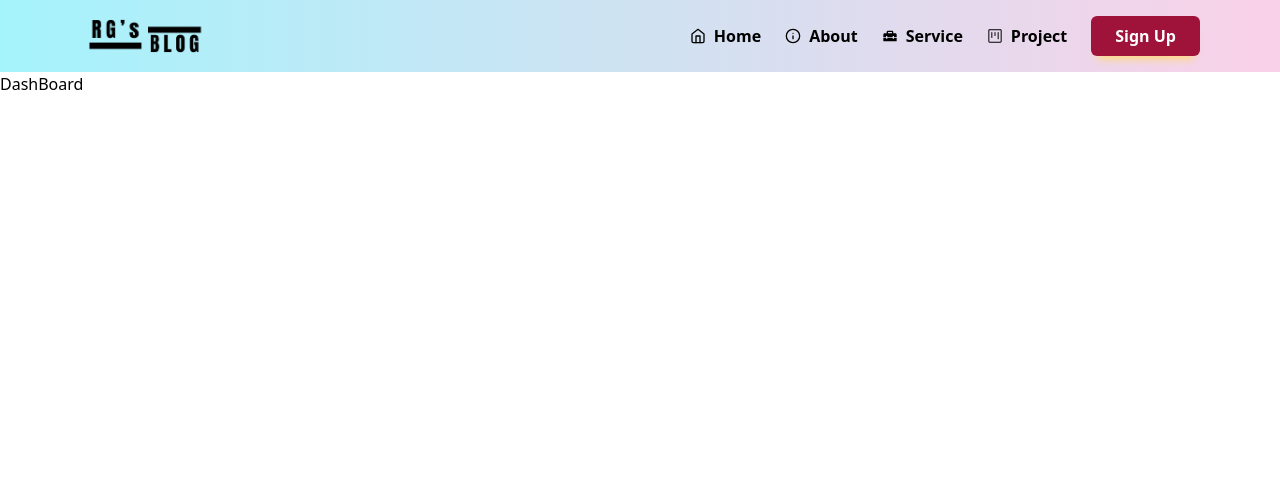
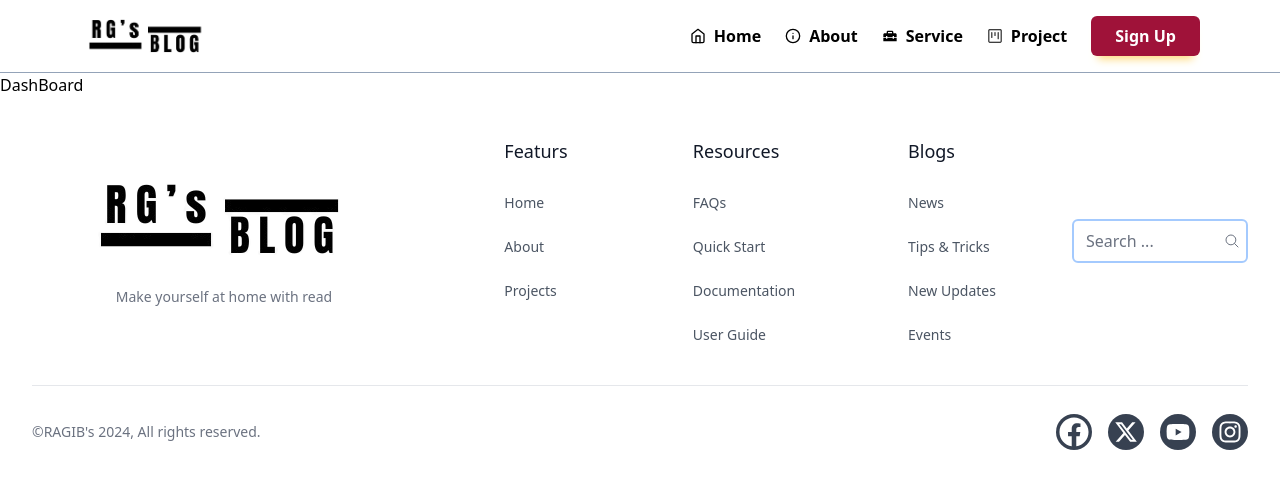
Before and after one commit to raghib01/Blog-project, a React (Vite) app in the folder Blog_frontend/: page /dashboard in a window 1280 px wide. Shown: the top 488 px of the page. Built offline with nearby package versions, Linux system fonts and the light colour scheme.

Commit message:
Add footer section

```diff
--- a/Blog_frontend/src/App.jsx
+++ b/Blog_frontend/src/App.jsx
@@ -7,7 +7,9 @@ import { Projects } from './Pages/Projects'
 import { DashBoard } from './Pages/DashBoard'
 import { SignIn } from './Pages/SignIn'
 import { SignUp } from './Pages/SignUp'
-import  Navbar  from './Components/Nav'
+import Navbar from './Components/Nav'
+import Foots  from './Components/Foots'
+
 
 export const App = () => {
   return (
@@ -22,6 +24,7 @@ export const App = () => {
         <Route path='/project' element={<Projects />} />
         <Route path='/dashboard' element={<DashBoard />} />
       </Routes>
+      <Foots/>
     </Router>
   )
 }
--- /dev/null
+++ b/Blog_frontend/src/Components/Foots.jsx
@@ -0,0 +1,84 @@
+import React from 'react'
+import { Link } from 'react-router-dom';
+import Logo from '../assets/Logo.png'
+import { FaXTwitter } from "react-icons/fa6";
+import { FaFacebook, FaYoutube, FaInstagram } from "react-icons/fa";
+import { IoSearchOutline } from "react-icons/io5";
+
+
+const Footer = () => {
+  return (
+    <footer class="w-full">
+    <div class="mx-auto max-w-7xl px-4 sm:px-6 lg:px-8">
+        {/* <!--Grid--> */}
+        <div class="grid grid-cols-2 sm:grid-cols-4 lg:grid-cols-6 gap-3 md:gap-8 py-10 max-sm:max-w-sm max-sm:mx-auto gap-y-8">
+            <div class="col-span-full lg:col-span-2 flex flex-col justify-center items-center lg:mt-10">
+                <Link to="/"  class="flex justify-center lg:justify-start ">
+                   <img src={Logo} alt="" />
+                </Link>
+                <p class="py-8 text-sm text-gray-500 lg:max-w-xs text-center lg:text-left">Make yourself at home with read </p>
+            </div>
+            {/* <!--End Col--> */}
+            <div class="lg:mx-auto text-left ">
+                <h4 class="text-lg text-gray-900 font-medium mb-7">Featurs</h4>
+                <ul class="text-sm  transition-all duration-500">
+                    <li class="mb-6"><Link to="/"  class="text-gray-600 hover:text-gray-900">Home</Link></li>
+                    <li class="mb-6"><Link to="/about"  class=" text-gray-600 hover:text-gray-900">About</Link></li>
+                    <li class="mb-6"><Link to='/project'  class=" text-gray-600 hover:text-gray-900">Projects</Link></li>
+                </ul>
+            </div>
+
+            {/* <!--End Col--> */}
+            <div class="lg:mx-auto text-left">
+                <h4 class="text-lg text-gray-900 font-medium mb-7">Resources</h4>
+                <ul class="text-sm  transition-all duration-500">
+                    <li class="mb-6"><a href="javascript:;"  class="text-gray-600 hover:text-gray-900">FAQs</a></li>
+                    <li class="mb-6"><a href="javascript:;"  class=" text-gray-600 hover:text-gray-900">Quick Start</a></li>
+                    <li class="mb-6"><a href="javascript:;"  class=" text-gray-600 hover:text-gray-900">Documentation</a></li>
+                    <li><a href="javascript:;"  class=" text-gray-600 hover:text-gray-900">User Guide</a></li>
+                </ul>
+            </div>
+            {/* <!--End Col--> */}
+            <div class="lg:mx-auto text-left">
+                <h4 class="text-lg text-gray-900 font-medium mb-7">Blogs</h4>
+                <ul class="text-sm  transition-all duration-500">
+                    <li class="mb-6"><a href="javascript:;"  class="text-gray-600 hover:text-gray-900">News</a></li>
+                    <li class="mb-6"><a href="javascript:;"  class=" text-gray-600 hover:text-gray-900">Tips & Tricks</a></li>
+                    <li class="mb-6"><a href="javascript:;"  class=" text-gray-600 hover:text-gray-900">New Updates</a></li>
+                    <li><a href="javascript:;"  class=" text-gray-600 hover:text-gray-900">Events</a></li>
+                </ul>
+            </div>
+                  {/* create search bar */
+                  }
+            <div className="relative flex justify-end items-center max-w-fit ">
+                <IoSearchOutline className='absolute text-1xl text-gray-500 mr-2' />
+                 <input type="text" placeholder='Search ...' className='w-full rounded-md border-2 border-blue-300 focus:bg-slate-100 focus:outline-sky-500'/>
+            </div>
+        </div>
+        <div class="py-7 border-t border-gray-200">
+            <div class="flex items-center justify-center flex-col lg:justify-between lg:flex-row">
+                <span class="text-sm text-gray-500 ">©<a href="https://www.facebook.com/ragib01">RAGIB's</a> 2024, All rights reserved.</span>
+                <div class="flex mt-4 space-x-4 sm:justify-center lg:mt-0 ">
+                    <Link to="https://www.facebook.com/ragib01"  class="w-9 h-9 rounded-full bg-gray-700 flex justify-center items-center hover:bg-indigo-600">
+                    <FaFacebook className='text-white text-3xl'/>
+                    </Link>
+                    <Link to="https://youtube.com" class="w-9 h-9 rounded-full bg-gray-700 flex justify-center items-center hover:bg-indigo-600">
+                    <FaXTwitter className='text-white text-2xl'/>
+                    </Link>
+                    <Link to="#"  class="w-9 h-9 rounded-full bg-gray-700 flex justify-center items-center hover:bg-indigo-600">
+                        <FaYoutube className='text-white text-2xl'/>
+
+                    </Link>
+                    <Link to="#"  class="w-9 h-9 rounded-full bg-gray-700 flex justify-center items-center hover:bg-indigo-600">
+                      <FaInstagram className='text-white text-2xl'/>
+                    </Link>
+                </div>
+            </div>
+        </div>
+    </div>
+</footer>
+
+  )
+}
+
+export default Footer;
--- a/Blog_frontend/src/Components/Nav.jsx
+++ b/Blog_frontend/src/Components/Nav.jsx
@@ -14,7 +14,8 @@ const Navbar = () => {
   };
 
   return (
-    <nav className="bg-gradient-to-l from-pink-200 to-cyan-200 py-4">
+    // sticky navbar for last items
+    <nav className="py-4 border-b-[1px] border-b-slate-400 bg-white sticky top-0 z-50">
       <div className="container mx-auto flex justify-between items-center">
         {/* Logo */}
         <Link to="/">
--- a/Blog_frontend/src/Pages/SignUp.jsx
+++ b/Blog_frontend/src/Pages/SignUp.jsx
@@ -43,7 +43,7 @@ export const SignUp = () => {
       //if all are ok so go to sign in page
       if (res.ok) {
         navigate('/sign-in', { replace: true });
-      };
+      }
     } catch (error) {
       //set clinet side error for user
       setErrorMessage(error.message);
@@ -100,7 +100,8 @@ export const SignUp = () => {
             {
               loading ? (
                 <>
-                  <Spinner size='sm' className='text-white'/> <span className='text-white pl-3'>Loading..</span>
+                  <Spinner size='sm' className='text-white' /> <span className='text-white pl-3'>Loading..
+                  </span>
                 </>
               ) : 'Sign Up'
             }
```
